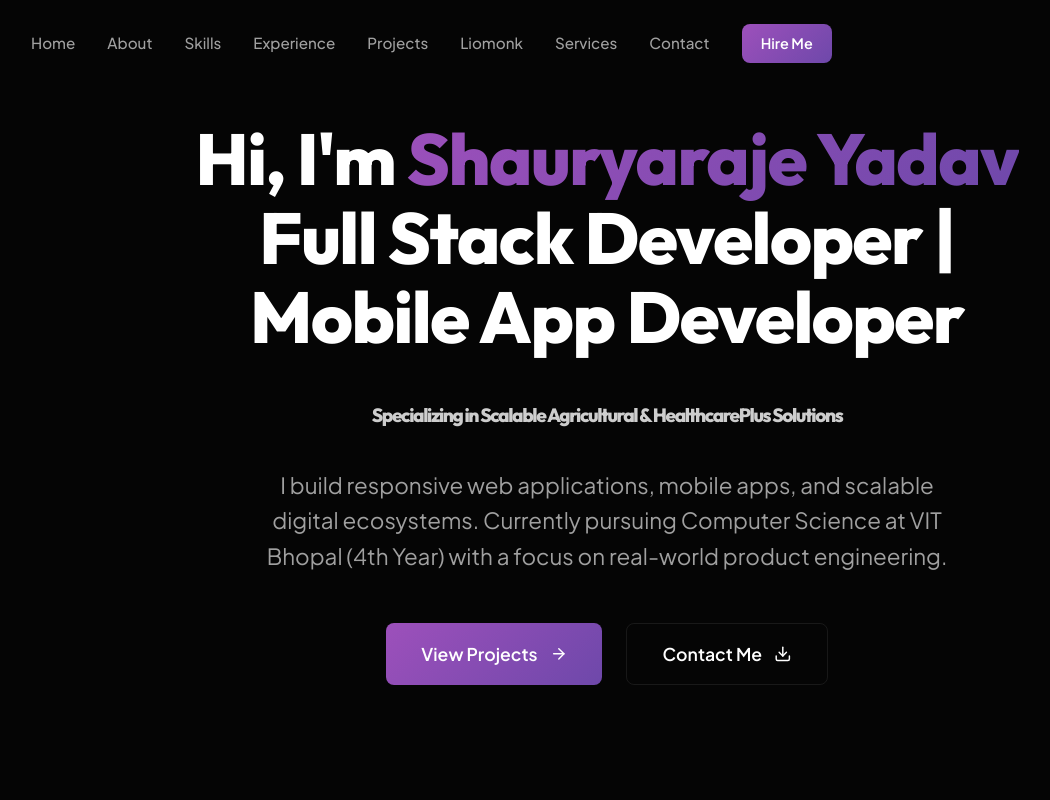
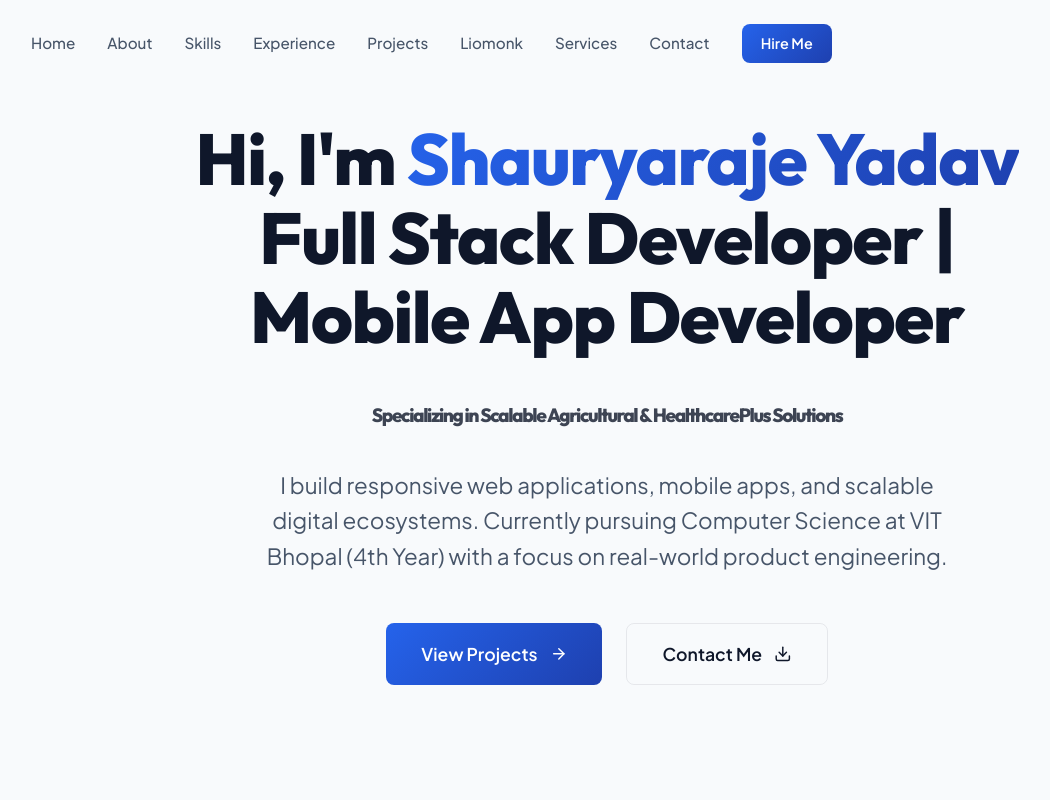
Before and after one commit to Shauryaraje7/New-Portfolio, a React (Vite) app: page / in a window 1280 px wide. Shown: the top 800 px of the page, without its empty margins (33-1083 px from the left). Built offline with nearby package versions, Linux system fonts and the light colour scheme.

Commit message:
Implement professional light theme with deep blue/slate palette

```diff
--- a/src/App.jsx
+++ b/src/App.jsx
@@ -21,7 +21,7 @@ function App() {
       <div className="global-particles">
         <Particles
           particleCount={150}
-          particleColors={['#9d50bb', '#6e48aa', '#ffffff']}
+          particleColors={['#2563EB', '#1E40AF', '#64748B']}
           moveParticlesOnHover={true}
           className="website-particles"
         />
--- a/src/components/About/About.css
+++ b/src/components/About/About.css
@@ -20,13 +20,15 @@
   background: var(--grad-premium);
   position: relative;
   overflow: hidden;
+  border-radius: var(--radius-lg);
+  box-shadow: 0 20px 50px rgba(37, 99, 235, 0.2);
 }
 
 .about-image-glass::after {
   content: "";
   position: absolute;
   inset: 0;
-  background: radial-gradient(circle at center, transparent 30%, rgba(0,0,0,0.4) 100%);
+  background: radial-gradient(circle at center, transparent 30%, rgba(30, 64, 175, 0.4) 100%);
 }
 
 .experience-badge {
@@ -35,6 +37,7 @@
   align-items: center;
   z-index: 2;
   margin-bottom: 2rem;
+  color: white;
 }
 
 .experience-badge .years {
@@ -60,13 +63,14 @@
 }
 
 .role-tag {
-  background: rgba(255, 255, 255, 0.2);
-  backdrop-filter: blur(5px);
+  background: rgba(255, 255, 255, 0.15);
+  backdrop-filter: blur(10px);
   padding: 0.5rem 1rem;
   border-radius: 100px;
   font-size: 0.85rem;
   font-weight: 600;
-  border: 1px solid rgba(255, 255, 255, 0.2);
+  color: white;
+  border: 1px solid rgba(255, 255, 255, 0.3);
 }
 
 .about-lead {
--- a/src/components/Contact/Contact.css
+++ b/src/components/Contact/Contact.css
@@ -26,7 +26,7 @@
 .method-icon {
   width: 50px;
   height: 50px;
-  background: rgba(157, 80, 187, 0.1);
+  background: rgba(37, 99, 235, 0.1);
   border-radius: 12px;
   display: flex;
   align-items: center;
--- a/src/components/Experience/Experience.css
+++ b/src/components/Experience/Experience.css
@@ -63,7 +63,7 @@
 
 .experience-impact {
   padding: 1rem 1.5rem;
-  background: rgba(157, 80, 187, 0.05);
+  background: rgba(37, 99, 235, 0.05);
   border-left: 3px solid var(--primary);
   border-radius: 4px;
 }
--- a/src/components/Header/Header.css
+++ b/src/components/Header/Header.css
@@ -41,6 +41,7 @@
   font-weight: 800;
   color: white;
   font-size: 1.1rem;
+  box-shadow: 0 4px 12px rgba(37, 99, 235, 0.2);
 }
 
 .logo-text {
@@ -90,7 +91,10 @@
   right: 1.5rem;
   margin-top: 1rem;
   padding: 1.5rem;
+  background: var(--bg-card);
+  border: 1px solid var(--border-color);
   border-radius: var(--radius-md);
+  box-shadow: 0 20px 40px rgba(15, 23, 42, 0.1);
   display: flex;
   flex-direction: column;
   gap: 1rem;
--- a/src/components/Hero/Hero.css
+++ b/src/components/Hero/Hero.css
@@ -76,7 +76,7 @@
 
 .role-sep {
   color: var(--text-dim);
-  opacity: 0.5;
+  opacity: 1;
 }
 
 .hero-badge {
@@ -92,7 +92,9 @@
   font-size: 0.9rem;
   font-weight: 600;
   color: var(--text-main);
-  border: 1px solid rgba(255, 255, 255, 0.1);
+  background: var(--bg-card);
+  border: 1px solid var(--border-color);
+  box-shadow: 0 10px 30px -10px rgba(15, 23, 42, 0.1);
 }
 
 .badge-dot {
--- a/src/components/Liomonk/Liomonk.css
+++ b/src/components/Liomonk/Liomonk.css
@@ -10,7 +10,7 @@
   align-items: center;
   gap: 0.5rem;
   padding: 0.5rem 1rem;
-  background: rgba(157, 80, 187, 0.1);
+  background: rgba(37, 99, 235, 0.1);
   color: var(--primary);
   border-radius: 100px;
   font-size: 0.85rem;
@@ -78,7 +78,7 @@
   display: flex;
   align-items: center;
   justify-content: center;
-  background: rgba(157, 80, 187, 0.1);
+  background: rgba(37, 99, 235, 0.1);
   border-radius: 12px;
 }
 
--- a/src/components/Projects/ProjectModal.css
+++ b/src/components/Projects/ProjectModal.css
@@ -5,7 +5,7 @@
   left: 0;
   width: 100%;
   height: 100%;
-  background: rgba(0, 0, 0, 0.85);
+  background: rgba(15, 23, 42, 0.6);
   backdrop-filter: blur(8px);
   display: flex;
   align-items: center;
@@ -17,19 +17,21 @@
 .modal-content {
   width: 100%;
   max-width: 700px;
-  max-height: 90vh;
+  max-height: 95vh;
   overflow-y: auto;
   position: relative;
   padding: 3rem;
   background: var(--bg-card);
   border: 1px solid var(--border-color);
+  border-radius: var(--radius-lg);
+  box-shadow: 0 40px 100px -20px rgba(15, 23, 42, 0.2);
 }
 
 .modal-close {
   position: absolute;
   top: 1.5rem;
   right: 1.5rem;
-  background: rgba(255, 255, 255, 0.05);
+  background: #F1F5F9;
   border: none;
   color: var(--text-muted);
   width: 40px;
@@ -44,7 +46,7 @@
 }
 
 .modal-close:hover {
-  background: var(--grad-premium);
+  background: var(--primary);
   color: white;
 }
 
@@ -60,7 +62,7 @@
   color: var(--primary);
   width: 80px;
   height: 80px;
-  background: rgba(157, 80, 187, 0.1);
+  background: rgba(37, 99, 235, 0.08);
   border-radius: 16px;
   display: flex;
   align-items: center;
--- a/src/components/Projects/Projects.css
+++ b/src/components/Projects/Projects.css
@@ -53,17 +53,19 @@
 .tech-chip {
   font-size: 0.75rem;
   padding: 0.25rem 0.6rem;
-  background: rgba(255, 255, 255, 0.05);
+  background: #F1F5F9;
+  border: 1px solid #E2E8F0;
   border-radius: 4px;
-  color: var(--text-dim);
+  color: var(--text-muted);
 }
 
 .project-impact-box {
-  background: rgba(157, 80, 187, 0.1);
+  background: rgba(37, 99, 235, 0.05);
   padding: 1rem;
   border-radius: var(--radius-sm);
   font-weight: 600;
   font-size: 0.9rem;
   color: var(--primary);
   margin-bottom: 1.5rem;
+  border: 1px solid rgba(37, 99, 235, 0.1);
 }
--- a/src/components/Skills/Skills.css
+++ b/src/components/Skills/Skills.css
@@ -24,7 +24,7 @@
   justify-content: center;
   width: 40px;
   height: 40px;
-  background: rgba(157, 80, 187, 0.1);
+  background: rgba(37, 99, 235, 0.08);
   border-radius: 8px;
 }
 
--- a/src/styles/globals.css
+++ b/src/styles/globals.css
@@ -9,25 +9,25 @@
 }
 
 :root {
-  /* Colors */
-  --bg-dark: #050505;
-  --bg-card: #0d0d0d;
-  --bg-glass: rgba(13, 13, 13, 0.7);
+  /* Colors - Light Theme */
+  --bg-dark: #F8FAFC; /* Light Slate */
+  --bg-card: #FFFFFF; /* Pure White */
+  --bg-glass: rgba(255, 255, 255, 0.85);
 
-  --primary: #9d50bb; /* Electric Purple */
-  --secondary: #6e48aa; /* Deep Purple/Blue */
-  --accent: #00d2ff; /* Sky Blue */
+  --primary: #2563EB; /* Professional Blue */
+  --secondary: #1E40AF; /* Deep Blue */
+  --accent: #0ea5e9; /* Sky Blue */
 
-  --text-main: #ffffff;
-  --text-muted: #a0a0a0;
-  --text-dim: #606060;
+  --text-main: #0F172A; /* Charcoal Slate */
+  --text-muted: #475569; /* Slate Gray */
+  --text-dim: #94A3B8; /* Light Slate */
 
-  --border-color: rgba(255, 255, 255, 0.08);
+  --border-color: rgba(15, 23, 42, 0.08); /* Subtle Dark Border */
 
   /* Gradients */
   --grad-premium: linear-gradient(135deg, var(--primary) 0%, var(--secondary) 100%);
-  --grad-surface: linear-gradient(180deg, rgba(255, 255, 255, 0.05) 0%, rgba(255, 255, 255, 0) 100%);
-  --grad-glow: radial-gradient(circle at center, var(--primary) 0%, transparent 70%);
+  --grad-surface: linear-gradient(180deg, rgba(255, 255, 255, 0.8) 0%, rgba(255, 255, 255, 1) 100%);
+  --grad-glow: radial-gradient(circle at center, rgba(37, 99, 235, 0.1) 0%, transparent 70%);
 
   /* Typography */
   --font-heading: 'Outfit', sans-serif;
@@ -80,16 +80,18 @@ h1, h2, h3, h4, h5, h6 {
 }
 
 .glass-card {
-  background: var(--grad-surface);
+  background: var(--bg-card);
   backdrop-filter: blur(8px);
   -webkit-backdrop-filter: blur(8px);
   border: 1px solid var(--border-color);
   border-radius: var(--radius-md);
-  transition: border-color var(--transition-base), background-color var(--transition-base);
+  box-shadow: 0 4px 20px -5px rgba(15, 23, 42, 0.05);
+  transition: border-color var(--transition-base), background-color var(--transition-base), transform var(--transition-base), box-shadow var(--transition-base);
 }
 
 .glass-card:hover {
-  border-color: rgba(157, 80, 187, 0.3);
+  border-color: rgba(37, 99, 235, 0.3);
+  box-shadow: 0 20px 40px -20px rgba(37, 99, 235, 0.15);
 }
 
 /* Typography Utilities */
```
